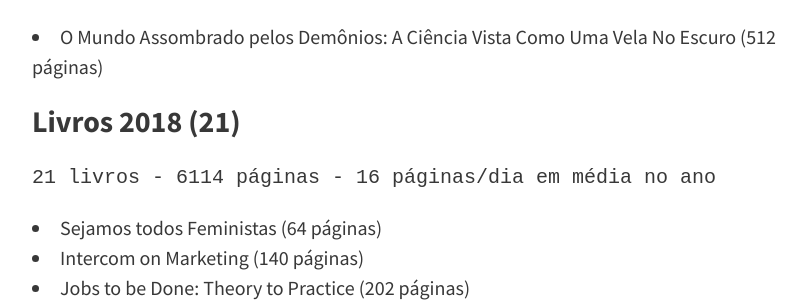
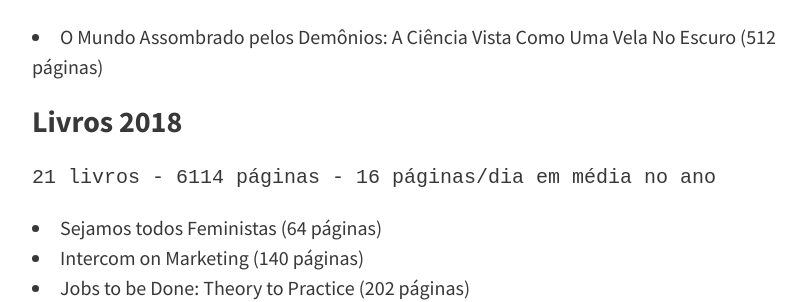
Before and after one commit to felipecbarbosa/felipecbarbosa.github.io, a Jekyll site: the page built from leituras.md, in a window 1280 px wide and 900 px high, scrolled down 358 px. Shown: the part 158-460 px from the top of the window, without its empty margins (224-1030 px from the left). Built offline with Jekyll 4.4.1, drawn with Linux system fonts in a browser that asks for light colours; nearby versions of some CDN libraries; comment, search, counter and statistics services are not loaded.

Commit message:
Update leituras.md

````diff
--- a/leituras.md
+++ b/leituras.md
@@ -11,7 +11,7 @@ Sempre procuro encontrar um tempo no meu dia-a-dia para colocar a leitura em dia
 ### Livros 2019
 - O Mundo Assombrado pelos Demônios: A Ciência Vista Como Uma Vela No Escuro (512 páginas)
 
-### Livros 2018 (21)
+### Livros 2018
 ```21 livros - 6114 páginas - 16 páginas/dia em média no ano```
 - Sejamos todos Feministas (64 páginas)
 - Intercom on Marketing (140 páginas)
````
